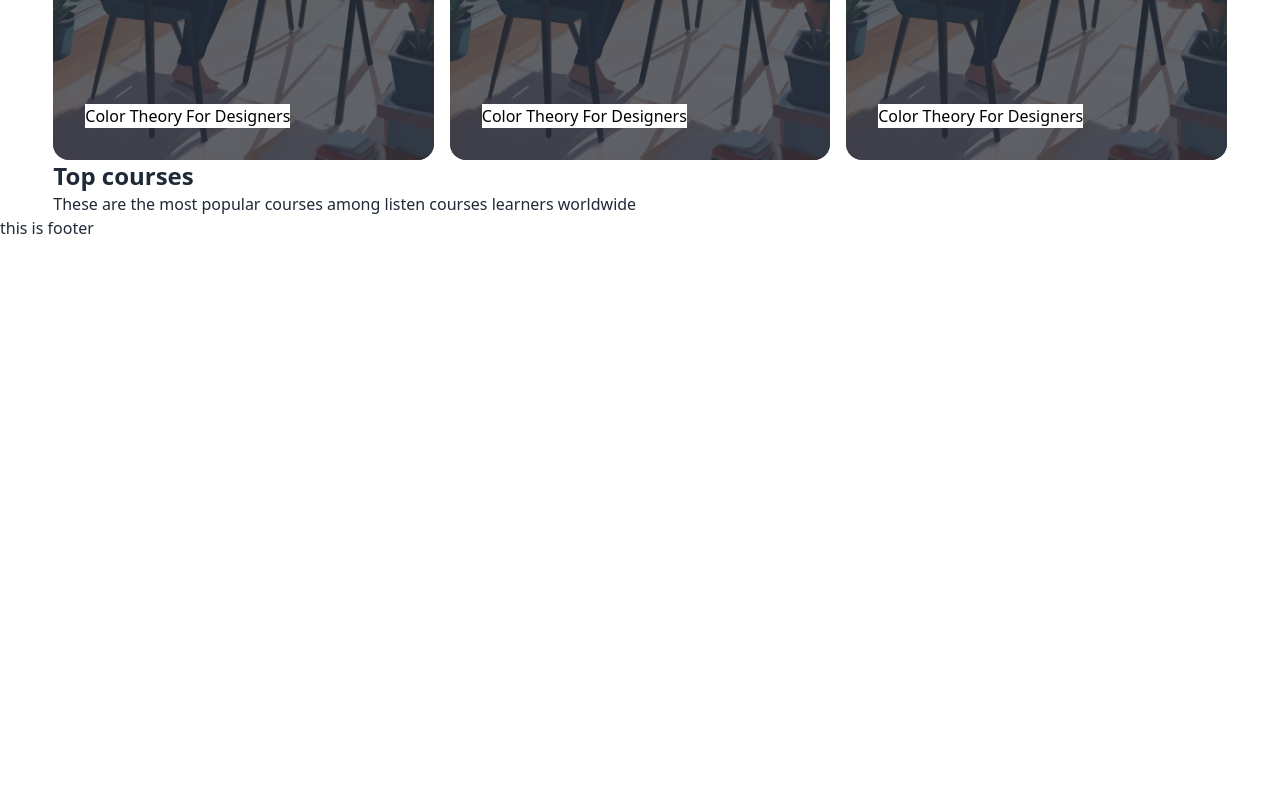
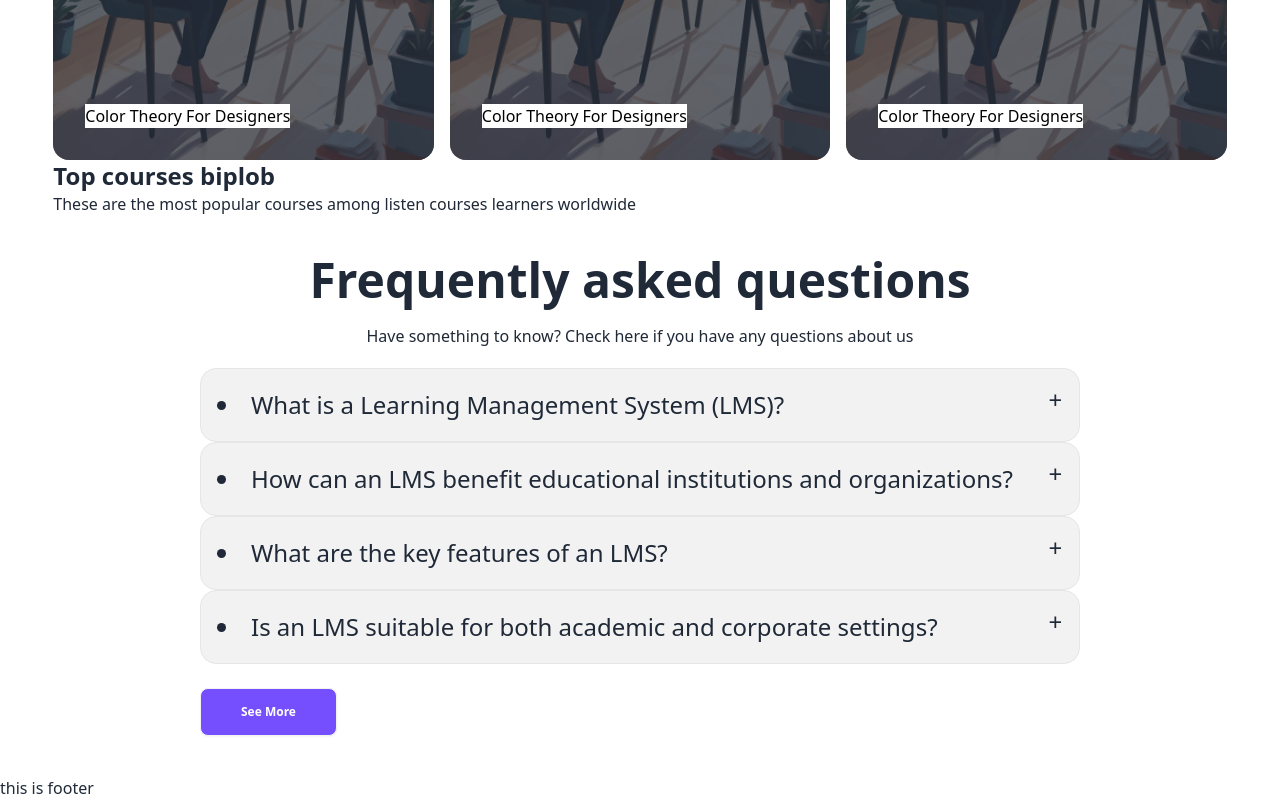
Before and after one commit to universeIt137/LMS_Frontend, a React (Vite) app: page / in a window 1280 px wide. Shown: the part 2045-2845 px from the top of the page. Before the commit the page ends 2285 px from the top, so only its background shows below. Built offline with nearby package versions, Linux system fonts and the light colour scheme.

Commit message:
Frequently asked questions section done

```diff
--- /dev/null
+++ b/src/components/clideSide/AskQuestion.jsx
@@ -0,0 +1,75 @@
+import { Link } from "react-router-dom";
+
+
+const AskQuestion = () => {
+  return (
+    <div className="  space-y-5 my-10">
+      {/* AskQuestion headLine */}
+      <h1 className="text-5xl font-bold text-center">Frequently asked questions</h1>
+      <p className=" text-center ">Have something to know? Check here if you have any questions about us</p>
+
+      <div className="w-9/12 mx-auto">
+        {/* question div */}
+        <div tabIndex={0} className="collapse collapse-plus border-base-300 bg-base-200 border">
+          <div className="collapse-title text-2xl py-5 font-medium hover:text-[#754FFE] list-disc ">
+            <li>What is a Learning Management System (LMS)?</li>
+          </div>
+          <div className="collapse-content text-[#6E79A4]">
+            <p> A Learning Management System is a software application or platform designed to manage and deliver online educational courses, training programs, and learning content. It provides a centralized system for instructors to create, organize, track, and assess learning materials and activities.</p>
+          </div>
+        </div>
+        <div tabIndex={0} className="collapse collapse-plus border-base-300 bg-base-200 border">
+          <div className="collapse-title text-2xl py-5 font-medium hover:text-[#754FFE] list-disc ">
+            <li>
+            How can an LMS benefit educational institutions and organizations?
+
+            </li>
+          </div>
+          <div className="collapse-content text-[#6E79A4]">
+            <p>
+              An LMS offers several benefits, such as:
+
+              Centralized access to learning materials and resources.
+              Efficient administration and management of courses and learners.
+              Flexibility and scalability in delivering online education or training.
+              Tracking and reporting on learner progress and performance.
+              Improved communication and collaboration among instructors and learners.
+              Cost savings by reducing the need for physical infrastructure.</p>
+          </div>
+        </div>
+        <div tabIndex={0} className="collapse collapse-plus border-base-300 bg-base-200 border">
+          <div className="collapse-title text-2xl py-5 font-medium hover:text-[#754FFE] list-disc ">
+            <li>
+              What are the key features of an LMS?
+
+            </li>
+          </div>
+          <div className="collapse-content text-[#6E79A4]">
+            <p> Common features of an LMS include course management, content creation and delivery, student enrollment and tracking, assessment and grading tools, communication and collaboration tools, reporting and analytics, and integration with other systems or tools.</p>
+          </div>
+        </div>
+        <div tabIndex={0} className="collapse collapse-plus border-base-300 bg-base-200 border">
+          <div className="collapse-title text-2xl py-5 font-medium hover:text-[#754FFE] list-disc ">
+            <li>
+            Is an LMS suitable for both academic and corporate settings?
+            </li>
+          </div>
+          <div className="collapse-content text-[#6E79A4]">
+            <p> Yes, an LMS can be used in both academic and corporate environments. In academic settings, it facilitates online learning, course management, and assessment for schools, colleges, and universities. In corporate settings, it supports employee training, onboarding programs, skills development, and compliance training.</p>
+          </div>
+        </div>
+
+       <div className=" mt-6">
+       <Link to="/" >
+        <button className="btn bg-[#754FFE] text-white text-xs px-10 py-3">See More</button>
+        </Link>
+       </div>
+
+
+      </div>
+
+    </div>
+  );
+};
+
+export default AskQuestion;
--- a/src/pages/clientSide/HomePage.jsx
+++ b/src/pages/clientSide/HomePage.jsx
@@ -1,10 +1,17 @@
 import HomeImg from "../../assets/image/home-1.png"; // Ensure this path
 import circleImg from "../../assets/image/circle2.png"; // Ensure this
 import HomeCards from "../../components/clideSide/HomeCards";
+import AskQuestion from "../../components/clideSide/AskQuestion";
+
+
+
+
+
 
 const HomePage = () => {
   return (
     <div>
+
       <div className="h-[80vh] w-full bg-center z-0 bg-no-repeat bg-cover" style={{ backgroundImage: `url(${HomeImg})`, backgroundSize: '70%' }}>
         <div className="flex flex-col h-full justify-between p-4">
           <div className="flex justify-between">
@@ -31,12 +38,12 @@ const HomePage = () => {
               <p className="text-muted-foreground text-center">Find the right course for you</p>
             </div>
             <div className="flex flex-col items-center">
-              <img  alt="graduation cap" src="https://openui.fly.dev/openui/24x24.svg?text=🎓" />
+              <img alt="graduation cap" src="https://openui.fly.dev/openui/24x24.svg?text=🎓" />
               <h3 className="text-lg font-semibold mt-2">16 Online courses</h3>
               <p className="text-muted-foreground text-center">Explore a variety of fresh topics</p>
             </div>
             <div className="flex flex-col items-center">
-              <img  alt="key" src="https://openui.fly.dev/openui/24x24.svg?text=🔑" />
+              <img alt="key" src="https://openui.fly.dev/openui/24x24.svg?text=🔑" />
               <h3 className="text-lg font-semibold mt-2">Lifetime access</h3>
               <p className="text-muted-foreground text-center">Learn on your schedule</p>
             </div>
@@ -49,13 +56,16 @@ const HomePage = () => {
       </div>
       <div>
         <HomeCards></HomeCards>
+
       </div>
 
       <div>
-        <h1 className="text-2xl font-bold">Top courses</h1>
+        <h1 className="text-2xl font-bold">Top courses biplob</h1>
         <p>These are the most popular courses among listen courses learners worldwide</p>
       </div>
 
+
+          <AskQuestion></AskQuestion>
 
     </div>
   );
```
Lines whose indentation alone changed are shown as unchanged.
